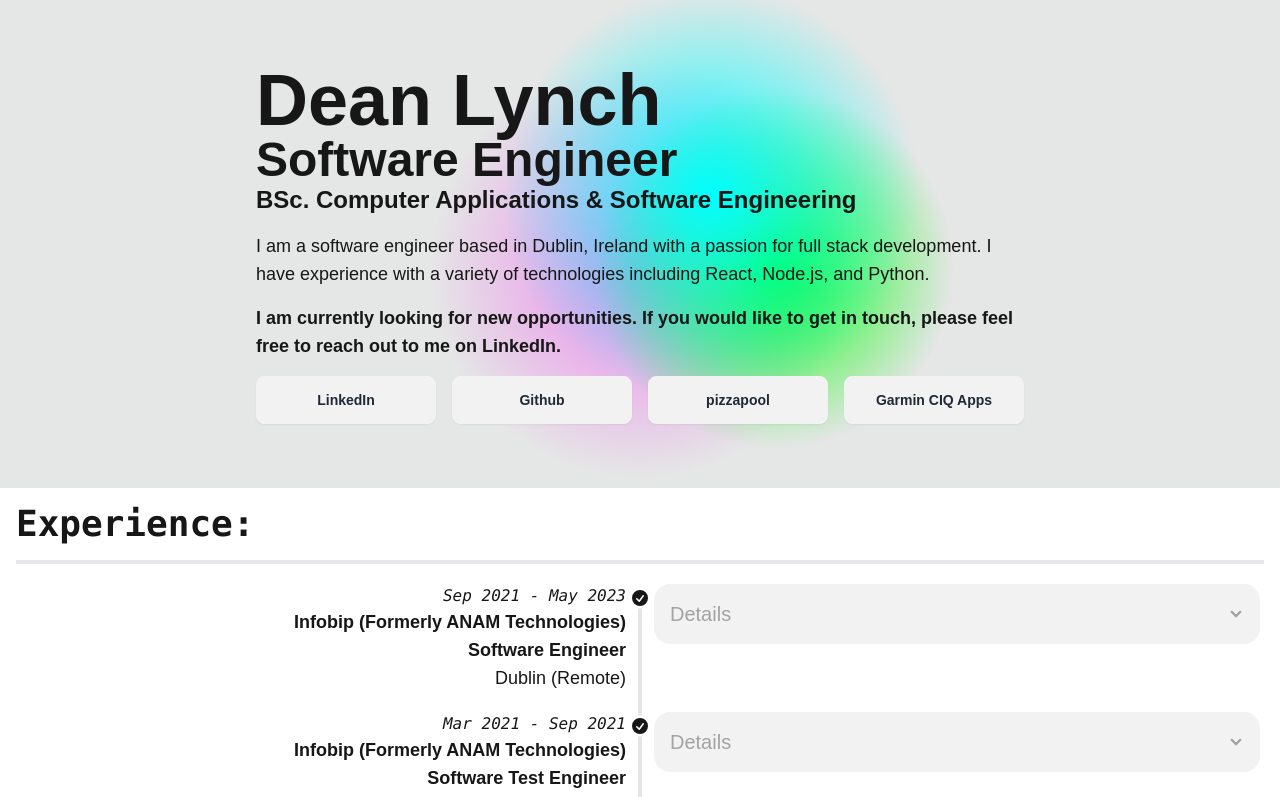
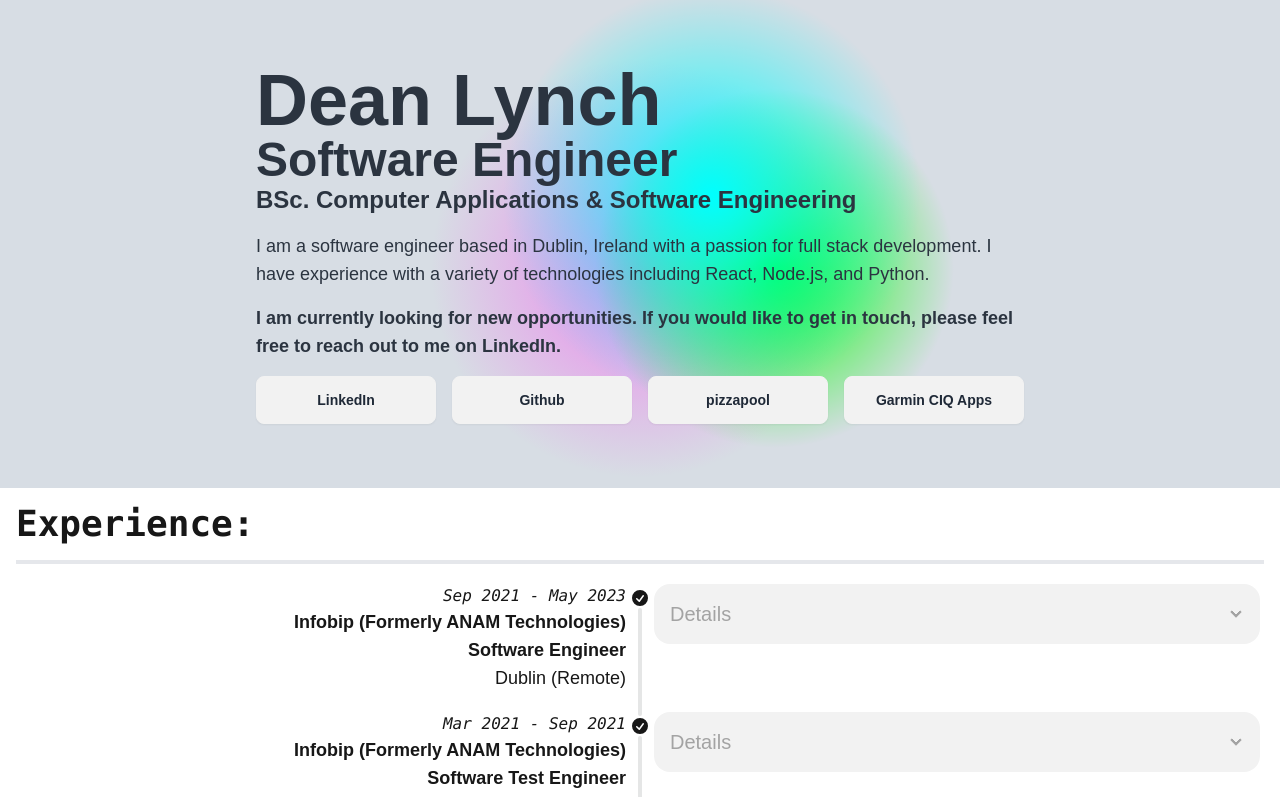
Before and after one commit to lynchdean/portfolio, a Next.js app: page /portfolio/ in a window 1280 px wide. Shown: the top 797 px of the page. Built offline with nearby package versions, Linux system fonts and the light colour scheme.

Commit message:
static hero colour

```diff
--- a/src/app/page.tsx
+++ b/src/app/page.tsx
@@ -17,11 +17,11 @@
 export default function Home() {
     return (
         <div>
-            <div className="hero min-h-80 bg-base-300">
+            <div className="hero min-h-80 bg-neutral-content">
                 <div className="bg-[radial-gradient(circle_at_50%_55%,violet_0%,transparent_40%)]">
                     <div className="bg-[radial-gradient(circle_at_65%_55%,lime_0%,transparent_28%)]">
                         <div className="bg-[radial-gradient(circle_at_58%_40%,cyan_0%,transparent_35%)]">
-                            <div className="hero-content p-16 ">
+                            <div className="hero-content p-16 text-neutral">
                                 <div className="max-w-3xl">
                                     <h1 className="text-4xl md:text-6xl lg:text-7xl font-bold">{hero.name}</h1>
                                     <h2 className="text-2xl md:text-5xl font-bold">{hero.title}</h2>
```
